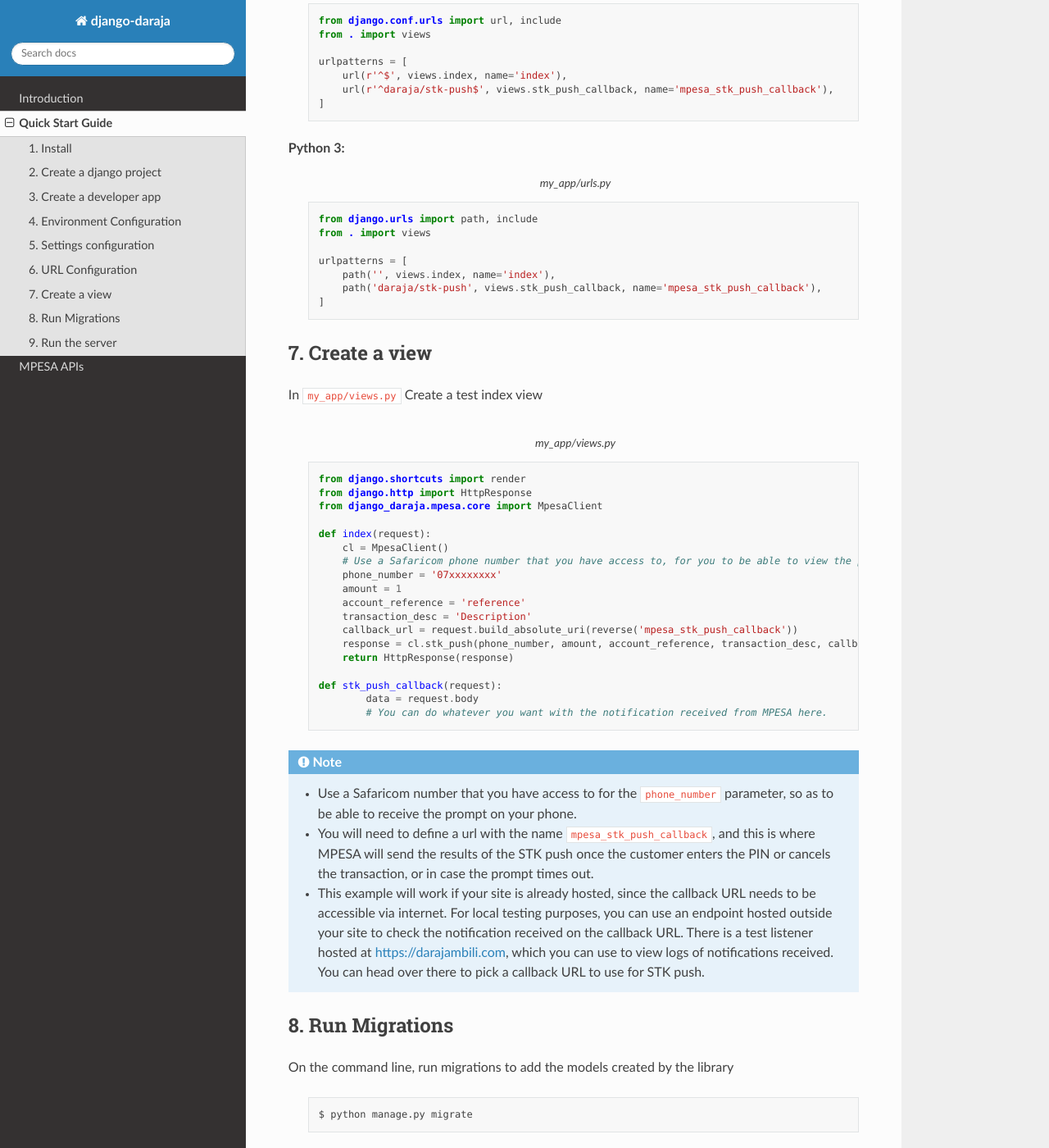
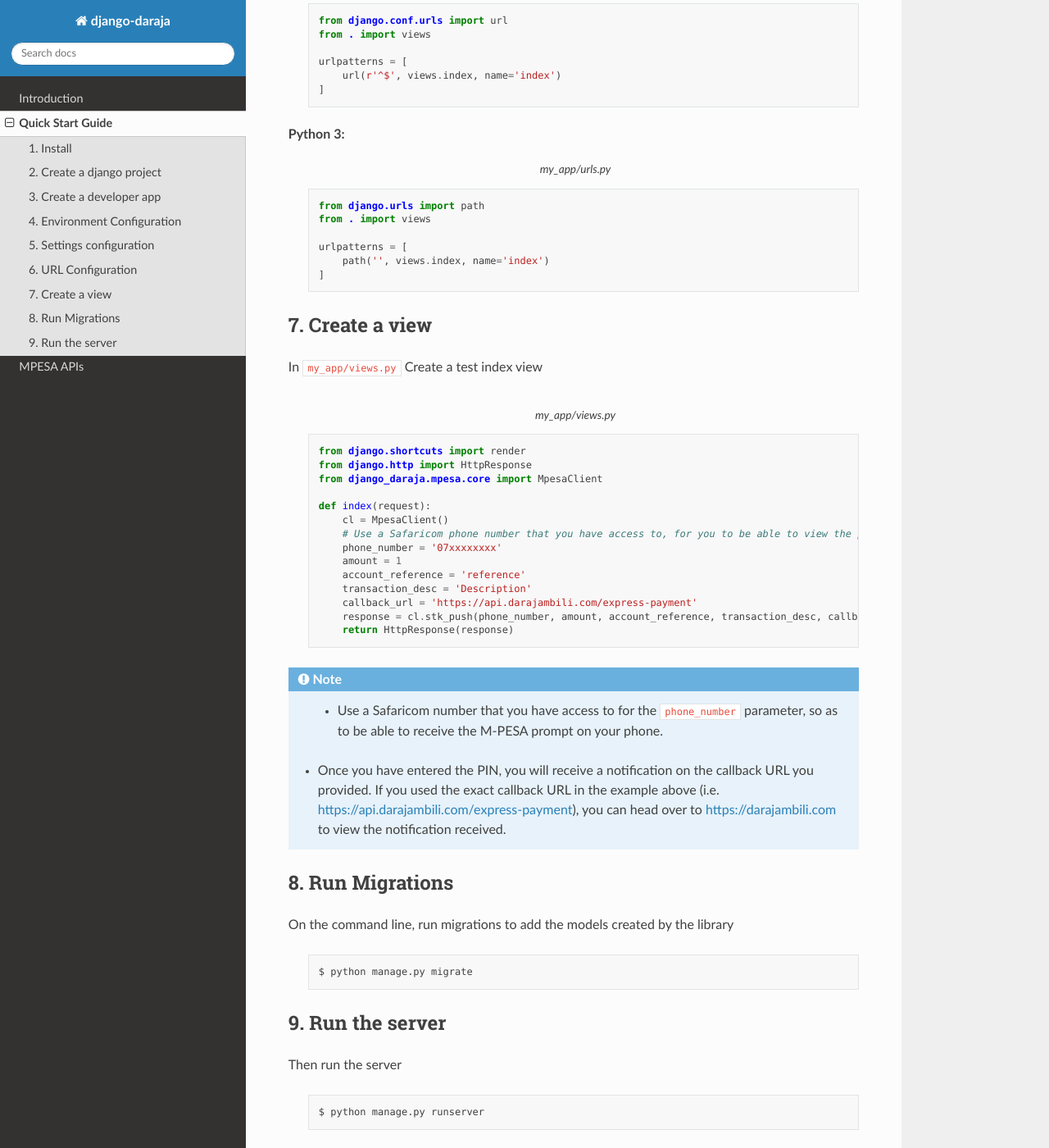
Before and after one commit to martinmogusu/django-daraja, a Sphinx documentation site: the page built from docs/pages/quick_start.rst, in a window 1280 px wide and 1400 px high, scrolled down 2967 px. Shown: the whole window at 82% size. Built offline with Sphinx 7.4.7 and the Read the Docs theme 2.0.0, drawn with Linux system fonts in a browser that asks for light colours.

Commit message:
Update URLs in documentation

```diff
--- a/docs/pages/introduction.rst
+++ b/docs/pages/introduction.rst
@@ -30,8 +30,8 @@
             amount = 1
             account_reference = 'reference'
             transaction_desc = 'Description'
-            callback_url = request.build_absolute_uri(reverse('mpesa_stk_push_callback'))
+            callback_url = 'https://api.darajambili.com/express-payment'
             response = cl.stk_push(phone_number, amount, account_reference, transaction_desc, callback_url)
             return HttpResponse(response)
 
-On your browser, you will receive the API response message. You will also receive a notification on the callback endpoint (In this case the URL with the name ``mpesa_stk_push_callback``), having the results of the STK push.
+On your browser, you will receive the API response message and on the phone number specified you will receive an MPESA PIN prompt. Once you have entered the PIN, you will receive a notification on the callback URL you provided. If you used the exact callback URL in the example above (i.e. https://api.darajambili.com/express-payment), you can head over to https://darajambili.com to view the notification received.
--- a/docs/pages/quick_start.rst
+++ b/docs/pages/quick_start.rst
@@ -137,12 +137,11 @@
     	:caption: my_app/urls.py
     	:name: my_app_urls_python_2
 
-        from django.conf.urls import url, include
+        from django.conf.urls import url
         from . import views
 
         urlpatterns = [
-            url(r'^$', views.index, name='index'),
-            url(r'^daraja/stk-push$', views.stk_push_callback, name='mpesa_stk_push_callback'),
+            url(r'^$', views.index, name='index')
         ]
 
 Python 3:
@@ -150,12 +149,11 @@
     	:caption: my_app/urls.py
     	:name: my_app_urls_python_3
 
-        from django.urls import path, include
+        from django.urls import path
         from . import views
 
         urlpatterns = [
-            path('', views.index, name='index'),
-            path('daraja/stk-push', views.stk_push_callback, name='mpesa_stk_push_callback'),
+            path('', views.index, name='index')
         ]
 
 7. Create a view
@@ -178,18 +176,13 @@
             amount = 1
             account_reference = 'reference'
             transaction_desc = 'Description'
-            callback_url = request.build_absolute_uri(reverse('mpesa_stk_push_callback'))
+            callback_url = 'https://api.darajambili.com/express-payment'
             response = cl.stk_push(phone_number, amount, account_reference, transaction_desc, callback_url)
             return HttpResponse(response)
 
-        def stk_push_callback(request):
-        	data = request.body
-        	# You can do whatever you want with the notification received from MPESA here.
-
 .. note::
-	- Use a Safaricom number that you have access to for the ``phone_number`` parameter, so as to be able to receive the prompt on your phone.
-	- You will need to define a url with the name ``mpesa_stk_push_callback``, and this is where MPESA will send the results of the STK push once the customer enters the PIN or cancels the transaction, or in case the prompt times out.
-	- This example will work if your site is already hosted, since the callback URL needs to be accessible via internet. For local testing purposes, you can use an endpoint hosted outside your site to check the notification received on the callback URL. There is a test listener hosted at https://darajambili.com, which you can use to view logs of notifications received. You can head over there to pick a callback URL to use for STK push.
+	- Use a Safaricom number that you have access to for the ``phone_number`` parameter, so as to be able to receive the M-PESA prompt on your phone.
+    - Once you have entered the PIN, you will receive a notification on the callback URL you provided. If you used the exact callback URL in the example above (i.e. https://api.darajambili.com/express-payment), you can head over to https://darajambili.com to view the notification received.
 
 8. Run Migrations
 -----------------
```
Also changed, not shown: README.md (+4 -8 lines), docs/pages/apis/b2c_payment.rst (+4 -4 lines), docs/pages/apis/stk_push.rst (+3 -4 lines).
